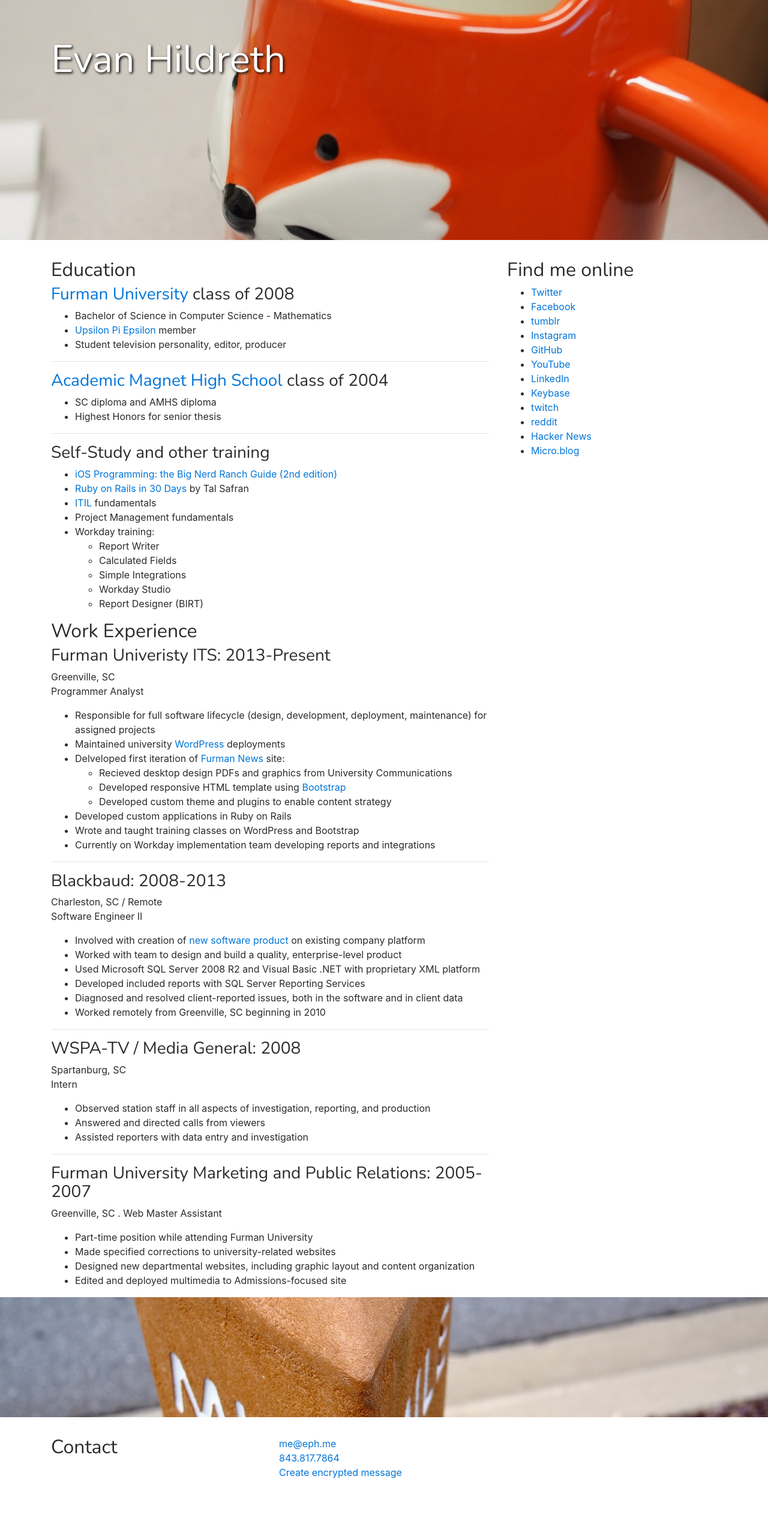
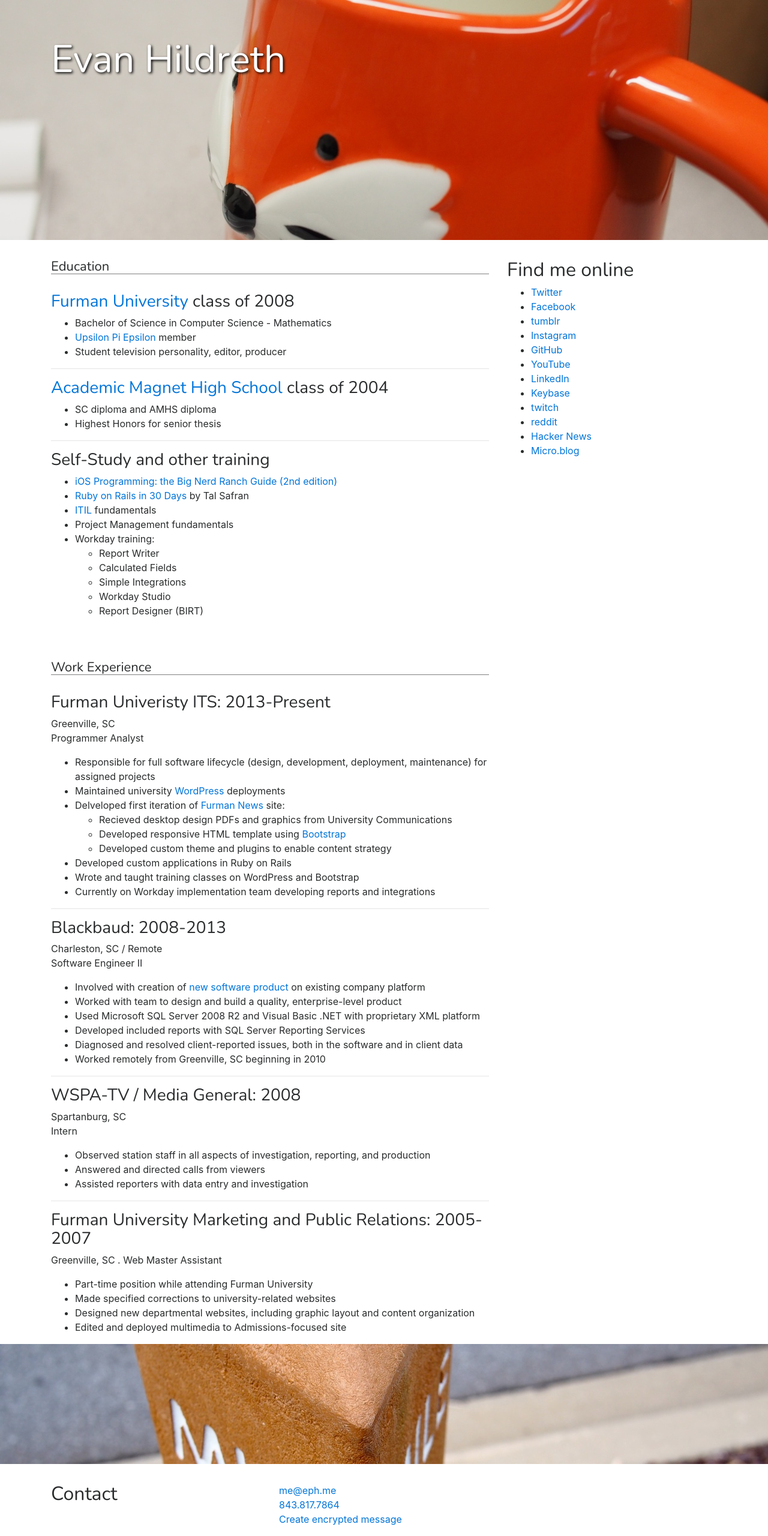
Before and after one commit to oddevan/oddevan.github.io, a Jekyll site: the page built from resume.md, in a window 1280 px wide. Shown: the whole page at 60% size. Built offline with Jekyll 4.4.1, drawn with Linux system fonts in a browser that asks for light colours; nearby versions of some CDN libraries; before the commit the page ends 2482 px from its top, so only the background shows below that.

Commit message:
Update resume.html

```diff
--- a/_layouts/resume.html
+++ b/_layouts/resume.html
@@ -2,13 +2,13 @@
 layout: main
 ---
 
-          <section>
+          <section class="ressection" id="education">
             <h2>Education</h2>
 
             {% capture projects_md %}{% include education.md %}{% endcapture %}
             {{ projects_md | markdownify }}
           </section>
-          <section>
+          <section class="ressection" id="workexperience">
             <h2>Work Experience</h2>
 
             {% capture other_md %}{% include work.md %}{% endcapture %}
```
